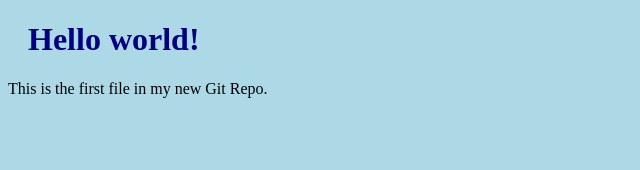
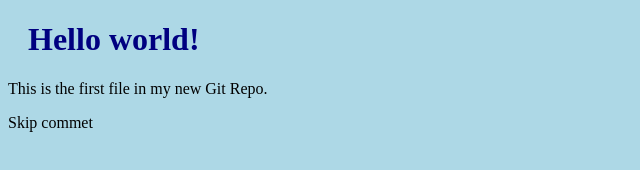
Before and after one commit to jjstampi/git-tutorial, a plain HTML site: page index.html in a window 1280 px wide. Shown: the whole page, without its empty margins (0-640 px from the left). Drawn offline with Linux system fonts and the light colour scheme.

Commit message:
added index.js

```diff
--- a/index.html
+++ b/index.html
@@ -8,6 +8,6 @@
 
 <h1>Hello world!</h1>
 <p>This is the first file in my new Git Repo.</p>
-
+<p>Skip commet</p>
 </body>
 </html>
--- /dev/null
+++ b/index.js
@@ -0,0 +1 @@
+console.log("nvm")
```
Also changed, not shown: 1 other file.
